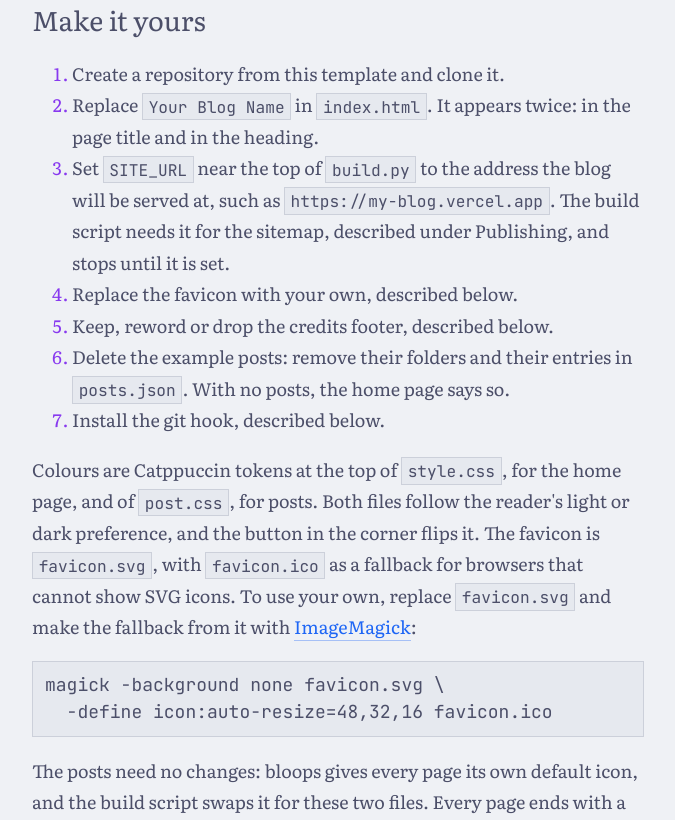
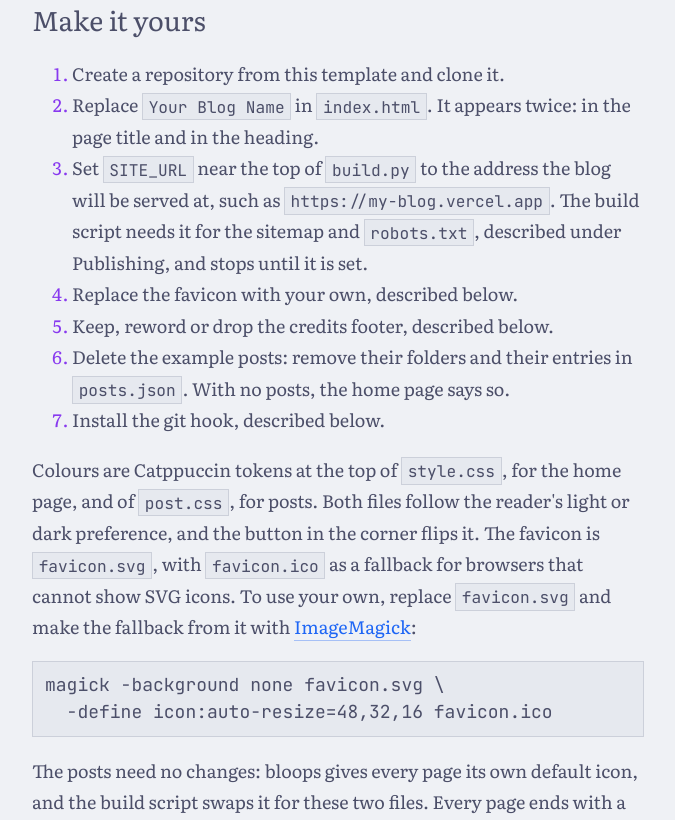
Before and after one commit to Bubu-Droid/nekopurrin, a plain HTML site: page getting-started/index.html in a window 1280 px wide. Shown: the part 920-1740 px from the top of the page, without its empty margins (302-977 px from the left). Drawn offline with nearby package versions, Linux system fonts and the light colour scheme; a small style sheet from the web is missing.

Commit message:
docs(guide): describe robots.txt
Co-Authored-By: Claude Opus 5.5 <noreply@anthropic.com>

```diff
--- a/getting-started/index.html
+++ b/getting-started/index.html
@@ -92,7 +92,7 @@ Either way, you then have the <code>bloops</code> and <code>prek</code> commands
 <ol>
 <li>Create a repository from this template and clone it.</li>
 <li>Replace <code>Your Blog Name</code> in <code>index.html</code>. It appears twice: in the page title and in the heading.</li>
-<li>Set <code>SITE_URL</code> near the top of <code>build.py</code> to the address the blog will be served at, such as <code>https://my-blog.vercel.app</code>. The build script needs it for the sitemap, described under Publishing, and stops until it is set.</li>
+<li>Set <code>SITE_URL</code> near the top of <code>build.py</code> to the address the blog will be served at, such as <code>https://my-blog.vercel.app</code>. The build script needs it for the sitemap and <code>robots.txt</code>, described under Publishing, and stops until it is set.</li>
 <li>Replace the favicon with your own, described below.</li>
 <li>Keep, reword or drop the credits footer, described below.</li>
 <li>Delete the example posts: remove their folders and their entries in <code>posts.json</code>. With no posts, the home page says so.</li>
@@ -123,6 +123,7 @@ Every page ends with a footer that credits bloops and this template. The build s
 ├── build.py            lists posts on index.html
 ├── prek.toml           the pre-push hook
 ├── sitemap.xml         written by build.py
+├── robots.txt          written by build.py
 ├── vercel.json         URLs and security headers
 └── my-post/
     ├── content.bbcode  the post, in BBCode
@@ -163,7 +164,7 @@ Then run the build script:
 <pre><code class="language-bash">uv run build.py   # uv picks the Python
 python3 build.py  # needs Python 3.12+</code></pre>
 
-It writes the post list on the home page with each post's reading time, copies every post's title from its heading into <code>posts.json</code>, sets each post's browser-tab title and favicon, which bloops leaves as placeholders, ends every page with the credits footer, and writes <code>sitemap.xml</code>, described under Publishing. Run it again after every bloops build. If an entry is wrong, for example a missing excerpt, a date that does not exist or a slug with no built page, it stops and says which entry and what is wrong.
+It writes the post list on the home page with each post's reading time, copies every post's title from its heading into <code>posts.json</code>, sets each post's browser-tab title and favicon, which bloops leaves as placeholders, ends every page with the credits footer, and writes <code>sitemap.xml</code> and <code>robots.txt</code>, described under Publishing. Run it again after every bloops build. If an entry is wrong, for example a missing excerpt, a date that does not exist or a slug with no built page, it stops and says which entry and what is wrong.
 
 When bloops itself is updated, its page template may change too, and pages built with the old version fall behind. Rebuild every post from its <code>content.bbcode</code> in one go:
 
@@ -199,7 +200,7 @@ The check runs in a Python environment prek sets up itself, so it works even whe
 
 Import the repository on Vercel. There is no build step and no framework preset to pick: the files are served as they are, and every push to the main branch deploys. The sources, the build script and the hook configuration are listed in <code>.vercelignore</code>, so only the pages, styles, scripts and diagrams are uploaded. Any other static host works too; it only needs to serve <code>my-post/index.html</code> at <code>/my-post/</code>.
 
-Every run of the build script also writes <code>sitemap.xml</code> from <code>SITE_URL</code>. It lists the home page and every post with its date, so that search engines can find them all. If the blog moves to a new address, update <code>SITE_URL</code> and run the script again. Submit the sitemap's address, such as <code>https://my-blog.vercel.app/sitemap.xml</code>, in Google Search Console or Bing Webmaster Tools to have the blog indexed sooner.
+Every run of the build script also writes <code>sitemap.xml</code> from <code>SITE_URL</code>. It lists the home page and every post with its date, so that search engines can find them all. It writes <code>robots.txt</code> beside it, which lets every crawler in and gives the sitemap's address, so search engines find the sitemap on their own. If the blog moves to a new address, update <code>SITE_URL</code> and run the script again. Submit the sitemap's address, such as <code>https://my-blog.vercel.app/sitemap.xml</code>, in Google Search Console or Bing Webmaster Tools to have the blog indexed sooner.
 
 <ol>
 <li>Build the post with bloops.</li>
```
Also changed, not shown: 1 other file.
